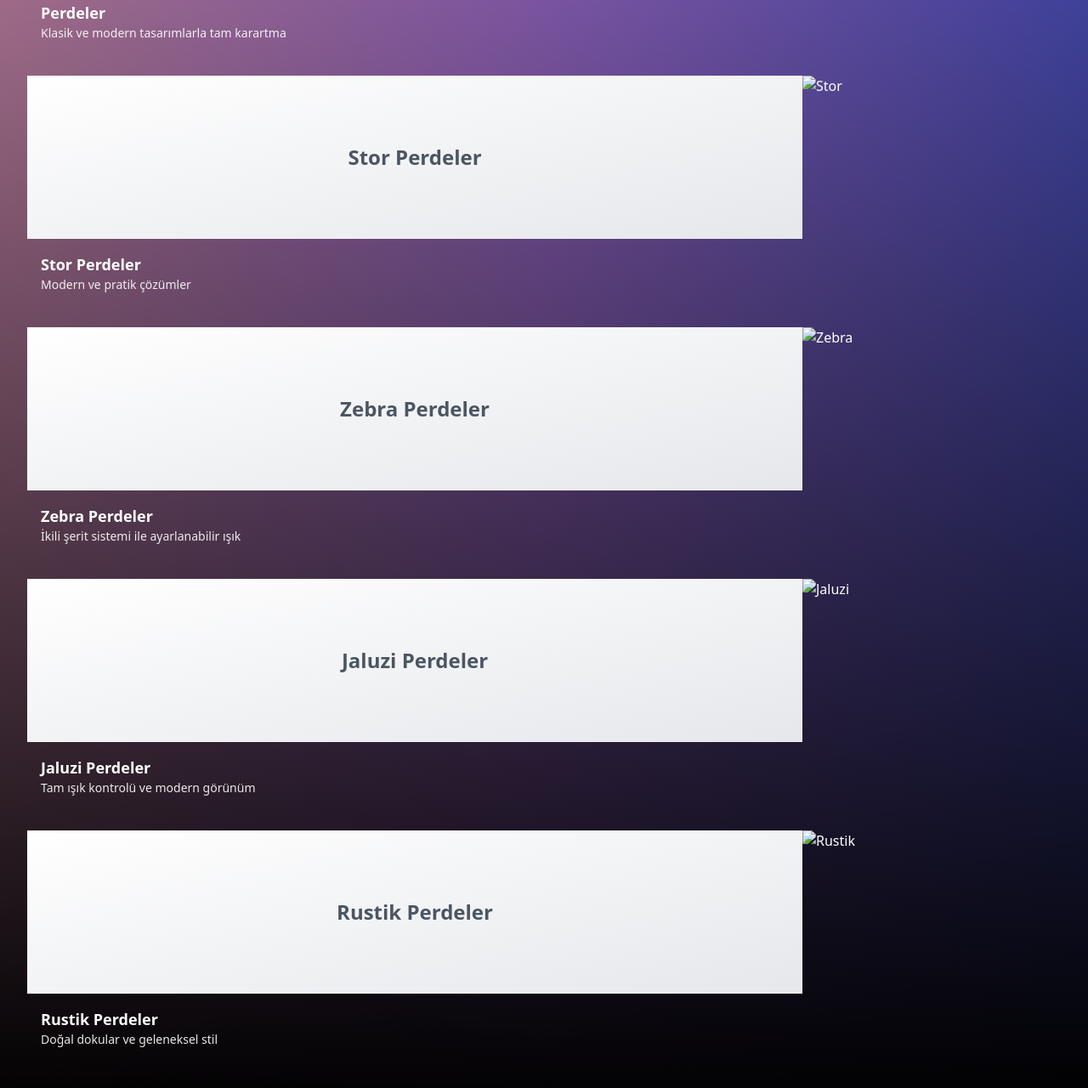
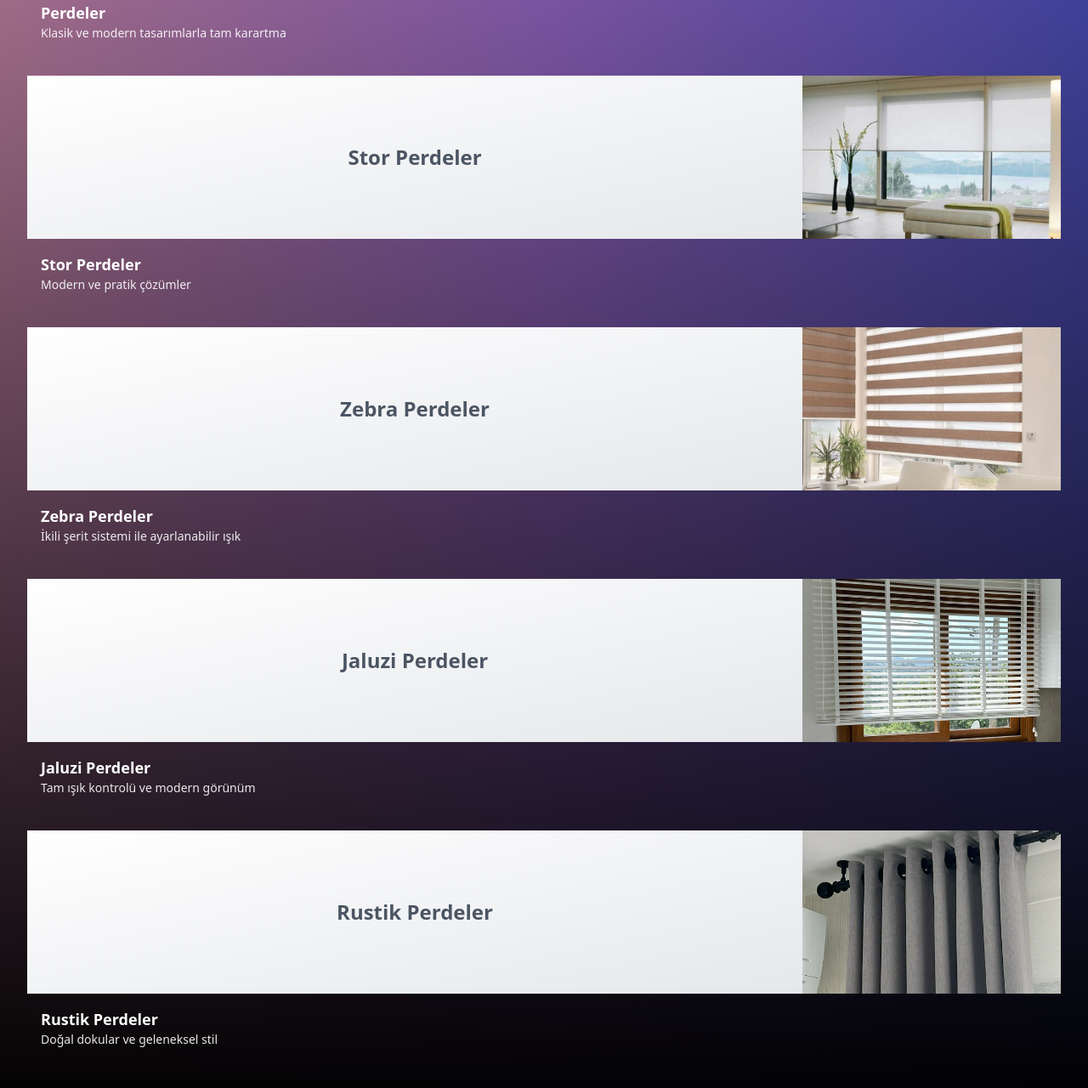
Before and after one commit to emomaxd/itp, a plain HTML site: page index.html in a window 1280 px wide. Shown: the part 1559-2839 px from the top of the page at 85% size. Drawn offline with nearby package versions, Linux system fonts and the light colour scheme.

Commit message:
Add photos

```diff
--- a/index.html
+++ b/index.html
@@ -148,7 +148,7 @@
             <span class="text-gray-600 font-semibold text-2xl">Stor Perdeler</span>
           </div>
           <div class="w-1/4">
-            <img src="img2.jpeg" alt="Stor" class="h-full w-full object-cover" />
+            <img src="public/images/stor.jpg" alt="Stor" class="h-full w-full object-cover" />
           </div>
         </div>
         <div class="p-4">
@@ -185,7 +185,7 @@
             <span class="text-gray-600 font-semibold text-2xl">Zebra Perdeler</span>
           </div>
           <div class="w-1/4">
-            <img src="img3.jpeg" alt="Zebra" class="h-full w-full object-cover" />
+            <img src="public/images/zebra.jpg" alt="Zebra" class="h-full w-full object-cover" />
           </div>
         </div>
         <div class="p-4">
@@ -222,7 +222,7 @@
             <span class="text-gray-600 font-semibold text-2xl">Jaluzi Perdeler</span>
           </div>
           <div class="w-1/4">
-            <img src="img4.jpeg" alt="Jaluzi" class="h-full w-full object-cover" />
+            <img src="public/images/jaluzi.jpg" alt="Jaluzi" class="h-full w-full object-cover" />
           </div>
         </div>
         <div class="p-4">
@@ -259,7 +259,7 @@
             <span class="text-gray-600 font-semibold text-2xl">Rustik Perdeler</span>
           </div>
           <div class="w-1/4">
-            <img src="img5.jpeg" alt="Rustik" class="h-full w-full object-cover" />
+            <img src="public/images/rustik.jpg" alt="Rustik" class="h-full w-full object-cover" />
           </div>
         </div>
         <div class="p-4">
--- a/script.js
+++ b/script.js
@@ -4,7 +4,7 @@
 // Configuration Data
 // ====================================================================
 const SITE_CONFIG = {
-    phoneNumber: "0535 065 23 14",     // Phone number displayed in the footer
+    phoneNumber: "0535 065 23 14",     // Phone numberFree discovery and measurement service displayed in the footer
     rawPhoneNumber: "905350652314",    // WhatsApp link with country code, no spaces
     email: "info@ilaydatulperdeevi.com",
     address: "Kaynarca, Sakarya",
```
Also changed, not shown: public/images/fon.jpg (added), public/images/jaluzi.jpg (added), public/images/rustik.jpg (added), public/images/stor.jpg (added), public/images/tul2.jpg (added), public/images/zebra.jpg (added).
